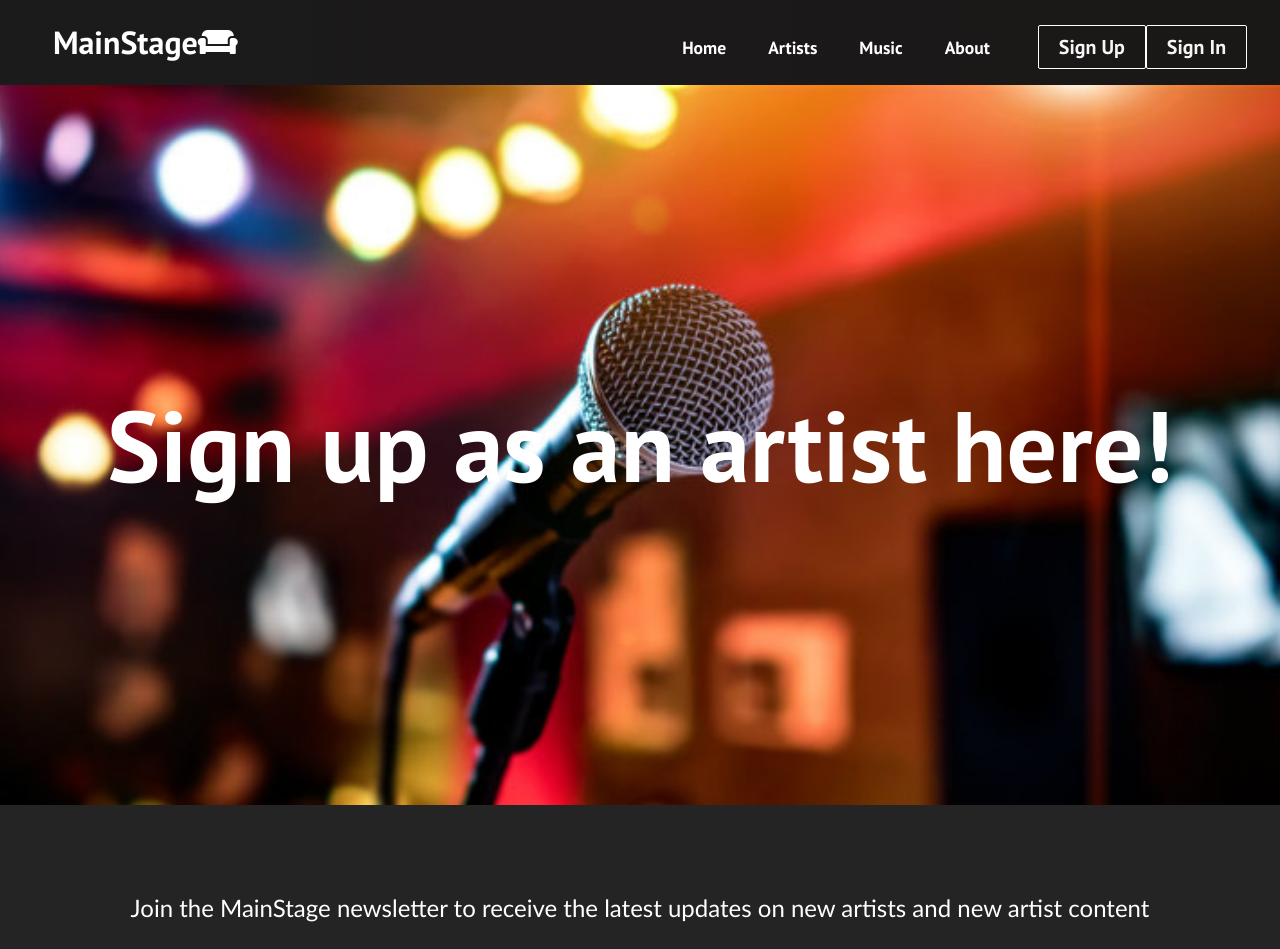
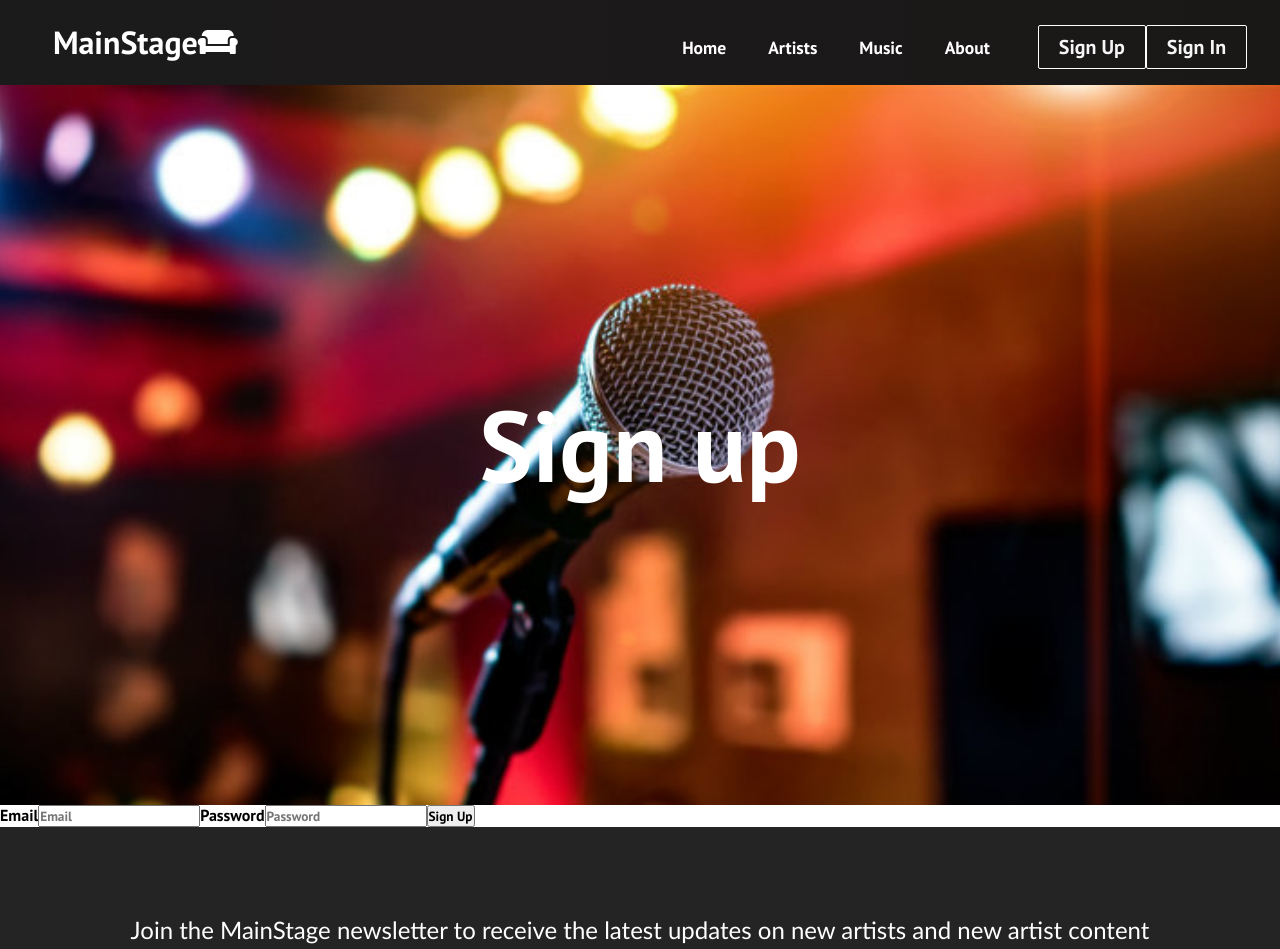
Before and after one commit to tayphill13/mainstage-proto, a React (Create React App) app: page /sign-up in a window 1280 px wide. Shown: the top 949 px of the page. Built offline with nearby package versions, Linux system fonts and the light colour scheme; no server answers.

Commit message:
add some firebase setup in the sign up page

```diff
--- a/src/App.css
+++ b/src/App.css
@@ -10,7 +10,7 @@
 .about,
 .music,
 .contact,
-.sign-in,
+.login,
 .sign-up {
   display: flex;
   height: 90vh;
@@ -56,7 +56,7 @@
   font-size: 100px;
 }
 
-.sign-in {
+.login {
   background-image: url('/videos/musicCar.jpg');
   background-position: center;
   background-size: cover;
--- a/src/App.js
+++ b/src/App.js
@@ -7,11 +7,13 @@ import Home from './components/pages/Home';
 import Artists from './components/pages/Artists';
 import About from './components/pages/About';
 import SignUp from './components/pages/SignUp';
-import SignIn from './components/pages/SignIn';
+import Login from './components/pages/Login';
 import Music from './components/pages/Music';
+import { AuthProvider } from './Auth';
 
 function App() {
   return (
+    <AuthProvider>
       <Router>
         <Navbar />
         <Switch>
@@ -20,10 +22,11 @@ function App() {
           <Route path='/about' component={About} />
           <Route path='/music' component={Music} />
           <Route path='/sign-up' component={SignUp} />
-        <Route path='/sign-in' component={SignIn} />
+          <Route path='/login' component={Login} />
         </Switch>
         <Footer />
       </Router>
+    </AuthProvider>
   );
 }
 
--- a/src/Auth.js
+++ b/src/Auth.js
@@ -1,5 +1,5 @@
 import React, { useEffect, useState } from 'react';
-import app from "./firebase.js";
+import app from "./firebase";
 
 export const AuthContext = React.createContext();
 
--- a/src/components/HeroSection.css
+++ b/src/components/HeroSection.css
@@ -7,7 +7,7 @@ video {
 }
 
 .hero-container {
-  background: url('/videos/live-music.jpg') center center/cover no-repeat;
+  /* background: url('/videos/live-music.jpg') center center/cover no-repeat; */
   height: 100vh;
   width: 100%;
   display: flex;
--- /dev/null
+++ b/src/components/pages/Login.js
@@ -0,0 +1,12 @@
+import React from 'react';
+import '../../App.css';
+import app from './firebase';
+
+export default function Login() {
+  return (
+  <>
+    <h1 className='login'>Returning Artist Login</h1>
+    <button onClick={() => app.auth().signOut()}>Sign out</button>
+  </>
+  )
+}
--- a/src/components/pages/SignIn.js
+++ /dev/null
@@ -1,8 +0,0 @@
-import React from 'react';
-import '../../App.css';
-import app from "./firebase";
-
-export default function SignIn() {
-  return <h1 className='sign-in'>Sign in for returning artists</h1>,
-  <button onClick={() => app.auth().signOut()}>Sign out</button>
-}
--- a/src/components/pages/SignUp.js
+++ b/src/components/pages/SignUp.js
@@ -1,6 +1,39 @@
-import React from 'react';
+import React, { useCallback } from 'react';
+import { withRoute, withRouter } from 'react-router';
+import app from './firebase';
 import '../../App.css';
 
-export default function SignUp() {
-  return <h1 className='sign-up'>Sign up as an artist here!</h1>;
-}
+
+const SignUp = ({ history }) => {
+  const handleSignUp = useCallback(async event => {
+    event.preventDefault();
+    const { email, password } = event.target.elements;
+    try {
+      await app
+        .auth()
+        .createUserWithEmailAndPassword(email.value, password.value);
+      history.push('/');
+    } catch (error) {
+      alert(error);
+    }
+  }, [history]);
+
+  return (
+    <div>
+      <h1 className='sign-up'>Sign up</h1>
+      <form onSubmit={handleSignUp}>
+        <label>
+          Email
+          <input name='email' type='email' placeholder='Email' />
+        </label>
+        <label>
+          Password
+          <input name='password' type='password' placeholder='Password' />
+        </label>
+        <button type='submit'>Sign Up</button>
+      </form>
+    </div>
+  );
+};
+
+export default withRouter(SignUp);
--- a/src/firebase.js
+++ b/src/firebase.js
@@ -1,2 +1,13 @@
-// import * as firebase from 'firebase/app';
-// import 'firebase/auth';
+import * as firebase from 'firebase/app';
+import 'firebase/auth';
+
+const app = firebase.initializeApp({
+  apiKey: process.env.REACT_APP_FIREBASE_KEY,
+  authDomain: process.env.REACT_APP_FIREBASE_DOMAIN,
+  databaseURL: process.env.REACT_APP_FIREBASE_DATABASE,
+  projectId: process.env.REACT_APP_FIREBASE_PROJECT_ID,
+  storageBucket: process.env.REACT_APP_FIREBASE_STORAGE_BUCKET,
+  messagingSenderId: process.env.REACT_APP_FIREBASE_SENDER_ID
+});
+
+export default app;
```
Also changed, not shown: src/PrivateRoute.js (added, +22 -0 lines). Lines whose indentation alone changed are shown as unchanged.
